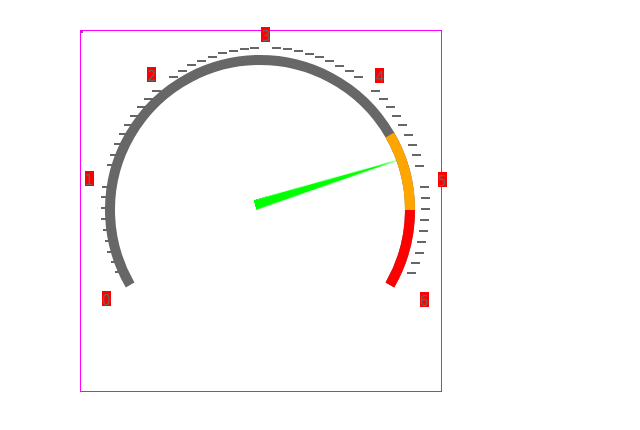
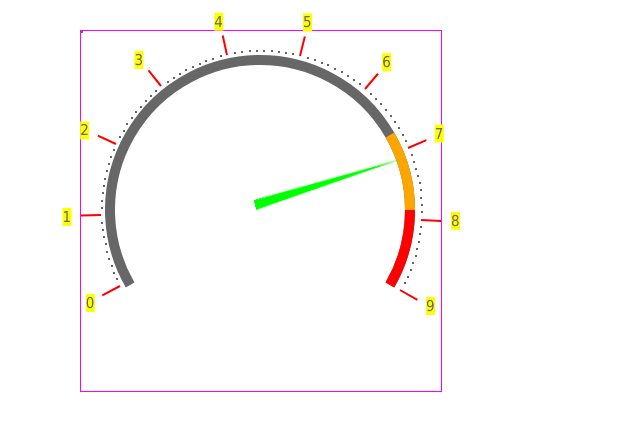
Before and after one commit to john-lemon/gauge, a plain HTML site: page index.html in a window 1280 px wide. Shown: the whole page, without its empty margins (0-640 px from the left). Drawn offline with Linux system fonts and the light colour scheme.

Commit message:
new way to place marks

```diff
--- a/index.html
+++ b/index.html
@@ -8,6 +8,10 @@
 <body>
 
   <div id="gauge_wrap">
+
+    <svg x="0px" y="0px" width="310px" height="310px" id="gauge_arrow" >
+        <polygon x="-50" y="-50" points="0,155 155,150 155,160" style="fill:lime;stroke:purple;stroke-width:0" />
+    </svg>
     <div id="division">
       <div class="dot"></div>
     </div>
@@ -18,9 +22,7 @@
     </svg>
 
 
-    <svg x="0px" y="0px" width="310px" height="310px" id="gauge_arrow" >
-        <polygon x="-50" y="-50" points="0,155 155,150 155,160" style="fill:lime;stroke:purple;stroke-width:0" />
-    </svg>
+
 
   </div>
 
--- a/script.js
+++ b/script.js
@@ -55,15 +55,17 @@ function division(params) {
   for (var i=0; i<labelsCounter; i++) {
     var clone = label.cloneNode(true);
     var special = false;
+
     if (i % (values.divisionSep+1) === 0) {
       clone.className += ' special-dot'
       var tag = document.createElement('span');
       tag.className = 'value';
       var tagText = document.createTextNode(values.tags[k])
       tag.appendChild(tagText);
+
       k = k+1;
-      // clone.style.transform = "rotate("+(angle*i)+"deg)";
       clone.appendChild(tag);
+
       special = true;
     }
 
@@ -76,27 +78,31 @@ function division(params) {
     var pad = 20;
 
     if (special == true) {
-      var newCloneX = Math.abs(cloneX - radius - 20);
-      var newCloneY = Math.abs(cloneY - radius - 20);
-      corner = Math.atan(newCloneY/newCloneX);
+      rotateAngle = Math.atan( Math.abs(radius + 20 - cloneY)/Math.abs(radius + 20 - cloneX)) *57.3
+      console.log(k)
+      console.log(rotateAngle);
+      console.log('=======')
+
       if (cloneX < radius+20) {
-        cloneX -= pad * Math.cos(corner);
+        if (cloneY < radius +20 ) {
+          rotateAngle = 180+rotateAngle
+        } else {
+          rotateAngle = 180-rotateAngle
+        }
       }
       else {
-       cloneX += pad * Math.cos(corner);
+        if (cloneY < radius +20 ) {
+          rotateAngle = -rotateAngle
+        }
+      }
+      clone.style.transform = "rotate("+rotateAngle+"deg)";
+      tag.style.transform = "rotate("+ -rotateAngle +"deg)";
+      tag.style.top = -tag.offsetHeight/2+'px';
     }
 
-      if (cloneY > radius +20 ) {
-        cloneY += pad * Math.sin(corner);
-      }
-      else {
-        cloneY -= pad * Math.sin(corner);
-      }
-    }
 
-    clone.style.width = tag.offsetWidth+'px';
     clone.style.left = cloneX+'px';
-    clone.style.top = (cloneY - clone.offsetWidth/2 )+'px';
+    clone.style.top = (cloneY - clone.offsetHeight/2 )+'px';
     angle += step;
 
   }
@@ -107,6 +113,6 @@ function division(params) {
 }
 
 division({
-  tags: ['0', '1', '2', '3', '4', '5', '6'],
+  tags: ['0', '1', '2', '3', '4', '5', '6','7','8','9'],
   divisionSep: 9
 })
--- a/style.css
+++ b/style.css
@@ -111,29 +111,26 @@
 
 .special-dot {
   background: transparent;
-  /*width: 20px;
-  height: 20px;*/
+  width: 20px;
+  height: 2px;
   /*width: auto;*/
-  height: 15px;
+  /*height:auto;*/
   background: #f00;
   /*line-height: 0;*/
   text-align: center;
-  max-width: 200px;
   font-family: Tahoma, Geneva, sans-serif;
   font-size: 15px;
   color: #666;
+  -webkit-transform-origin: center left;
+     -moz-transform-origin: center left;
+      -ms-transform-origin: center left;
+       -o-transform-origin: center left;
+          transform-origin: center left;
 }
 
-#test {
-  /*-webkit-transform-origin: right center;
-     -moz-transform-origin: right center;
-      -ms-transform-origin: right center;
-       -o-transform-origin: right center;
-          transform-origin: right center;*/
-    -webkit-animation-name: rotate;
-    -webkit-animation-duration: 4s;
-    -webkit-animation-iteration-count: infinite;
-    animation-name: rotate;
-    animation-duration: 4s;
-    animation-iteration-count: infinite;
+.value {
+  position: absolute;
+  left: 30px;
+  top: 0px;
+  background: #ff0;
 }
```
Lines whose indentation alone changed are shown as unchanged.
